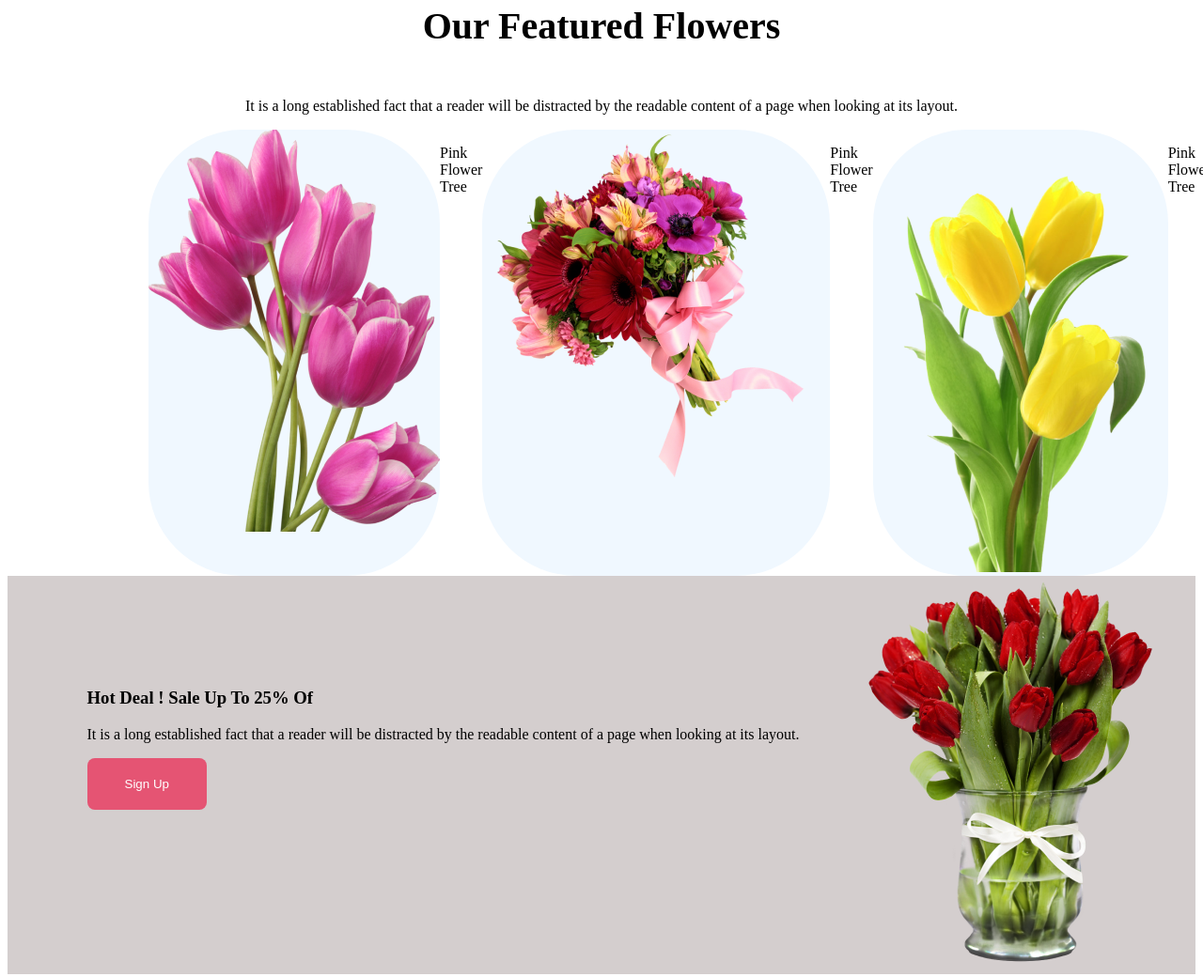
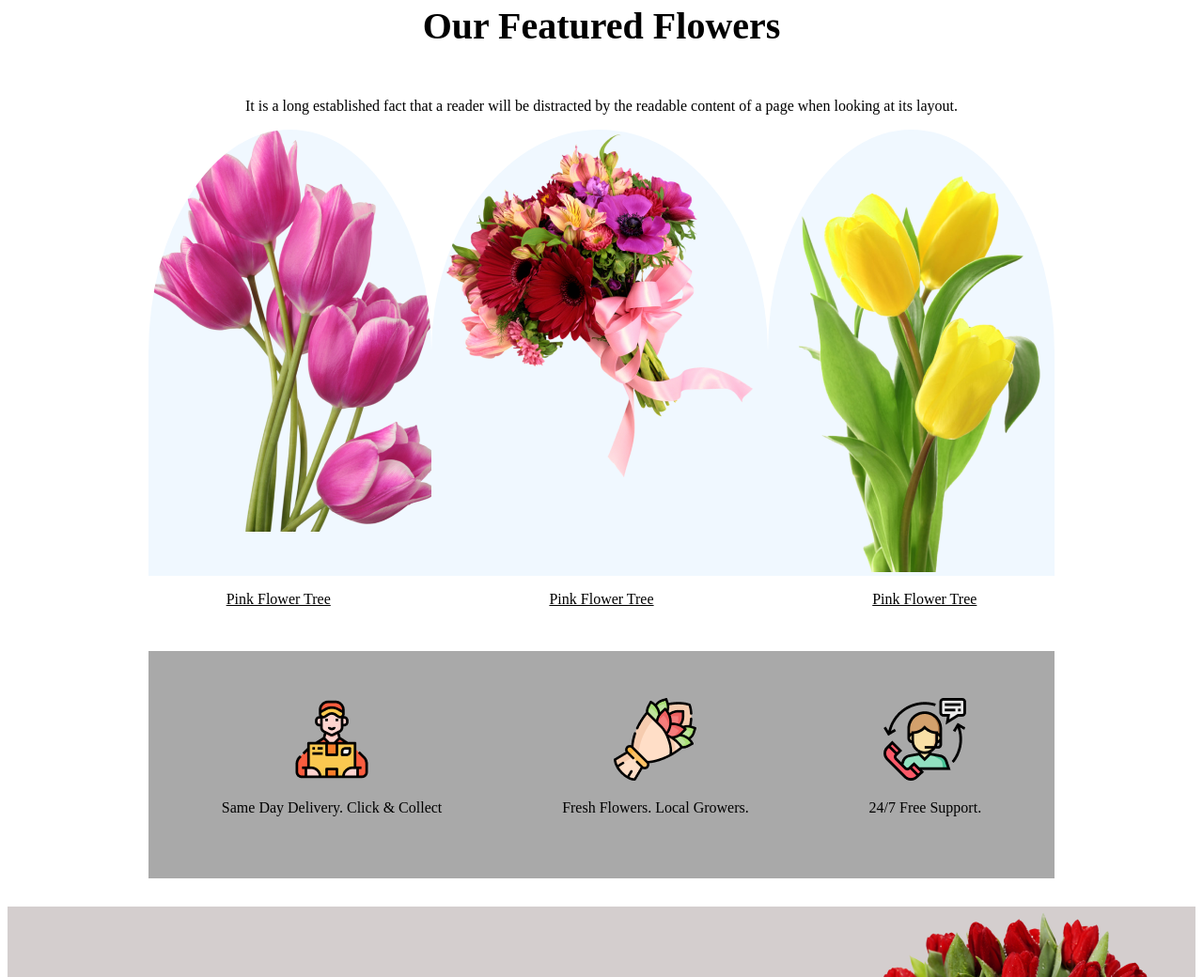
Before and after one commit to ParvezAhmed12/flower-assinment-no-1, a plain HTML site: page index.html in a window 1280 px wide. Shown: the part 1060-2100 px from the top of the page at 94% size. Drawn offline with Linux system fonts and the light colour scheme.

Commit message:
try to bug fix

```diff
--- a/flower.css
+++ b/flower.css
@@ -42,7 +42,7 @@
     padding-bottom: 20px;
 
 }
-/* .section-2{
+ .section-2{
     background-color: darkgray;
     display: flex;
     justify-content: space-evenly;
@@ -55,7 +55,7 @@
 
 
 
-} */
+}
 .common-box{
     align-items: center;
     text-align: center;
@@ -70,14 +70,30 @@
 .optional-1{
    display: flex;
 
-    padding-left: 150px;
+     padding-left: 150px;
     padding-right: 150px;
-    justify-content: space-around;
+    padding-bottom: 0px;
+     justify-content: space-evenly;
+
+
 }
 .box-styel{
     background-color: aliceblue;
-    border-radius:100px;
+
+    border-top-left-radius: 50%;
+    border-top-right-radius: 50%;
+    border-bottom-left-radius: 0;
+    border-bottom-right-radius: 0;
+    overflow: hidden;
+    margin-bottom: 0px;
+
 }
+ .under-line{
+    display:flex;
+    text-decoration: underline;
+     justify-content: space-evenly;
+ }
+
 .section-3{
     display: flex;
     background-color: rgb(212, 206, 206);
@@ -134,6 +150,9 @@
     padding-bottom: 128px ;
 
 }
+.flower-shop{
+    font-size: 50px;
+}
 .flower{
     color: #E55473;
 }
--- a/indext.html
+++ b/index.html
@@ -37,23 +37,32 @@
          <div class="optional-1">
             <div class="box-styel">
                 <img src="./Flower Asset/pngwing 6.png" alt="">
+
             </div>
-            <p>
-                Pink Flower Tree
-            </p>
+
+
             <div class="box-styel">
                 <img src="./Flower Asset/pngwing 5.png" alt="">
+
             </div>
-            <p>Pink Flower Tree</p>
+
             <div class="box-styel">
                 <img src="./Flower Asset/pngwing 7.png" alt="">
+
+
             </div>
+
+         </div>
+         <div class="under-line">
             <p>Pink Flower Tree</p>
+            <p>Pink Flower Tree</p>
+
+        <p>Pink Flower Tree</p>
          </div>
-        <!-- <div class="section-2">
+        <div class="section-2">
             <div class=" common-box ">
                 <img src="./Flower Asset/Group 57.png" alt="">
-                <p>
+                <p >
                     Same Day Delivery. Click & Collect
                 </p>
             </div>
@@ -68,7 +77,7 @@
                 <p>24/7 Free Support.</p>
             </div>
 
-        </div> -->
+        </div>
         <div class="section-3">
             <div class=" section-left-side ">
                 <h3>
@@ -120,7 +129,7 @@ content of a page when looking at its layout.
     </main>
     <footer class="footer-side">
         <div>
-            <h3>
+            <h3 class="flower-shop">
                <span class="flower"> Flower</span><span class="shop">Shop</span>
             </h3>
             <p class="last-word">
```
